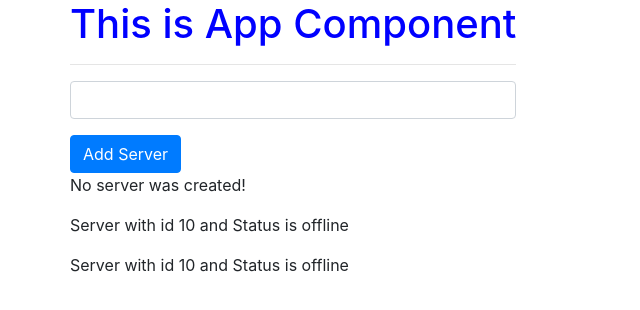
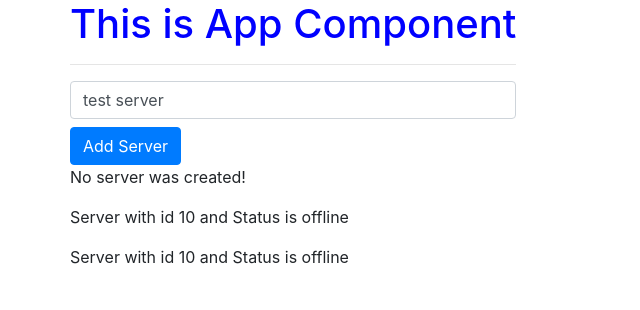
Before and after one commit to jaypalsodha/Angular-8, an Angular app in the folder angular-learning/: page / in a window 1280 px wide. Shown: the top 310 px of the page, without its empty margins (0-640 px from the left). Built offline with nearby package versions, Linux system fonts and the light colour scheme.

Commit message:
all-forms-data-binding

```diff
--- a/angular-learning/src/app/servers/servers.component.html
+++ b/angular-learning/src/app/servers/servers.component.html
@@ -1,8 +1,8 @@
 
 <input type="text" class="form-control" [(ngModel)]="serverName">
-<p> {{ serverName }} </p>
+<!-- <p> {{ serverName }} </p> -->
 
-<button class="btn btn-primary"
+<button class="btn btn-primary mt-2"
  [disabled]="!allowNewServer"
  (click)="onCreateServer()">
     Add Server
--- a/angular-learning/src/app/servers/servers.component.ts
+++ b/angular-learning/src/app/servers/servers.component.ts
@@ -12,7 +12,7 @@ import { Component, OnInit } from '@angular/core';
 export class ServersComponent implements OnInit {
 
   allowNewServer: boolean = false;
-  serverName :string="";
+  serverName :string="test server";
   serverCreationStatus:string ="No server was created!";
   constructor() {
     setTimeout((
@@ -25,6 +25,6 @@ export class ServersComponent implements OnInit {
   }
 
   onCreateServer(){
-    this.serverCreationStatus = "Server was created!"
+    this.serverCreationStatus = "Server was created! Server name is :- "+ this.serverName;
   }
 }
```
